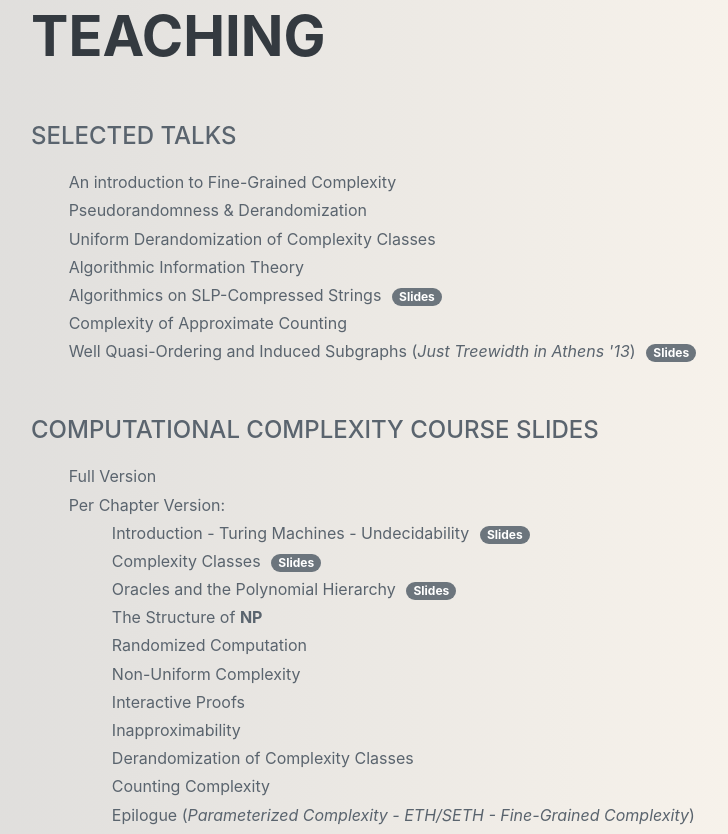
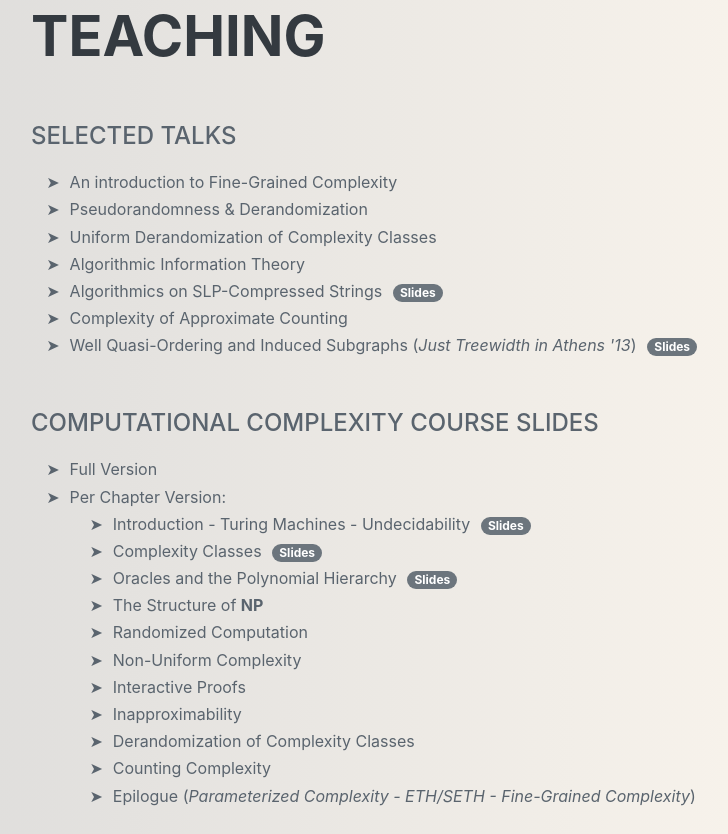
Before and after one commit to pseudorandomized/pseudorandomized.github.io, a plain HTML site: page index.html in a window 1280 px wide. Shown: the part 846-1680 px from the top of the page, without its empty margins (289-1017 px from the left). Drawn offline with nearby package versions, Linux system fonts and the light colour scheme; a web font is replaced by a local one.

Commit message:
arrow fix

```diff
--- a/css/resume.css
+++ b/css/resume.css
@@ -246,7 +246,6 @@ a:hover, a:focus, a:active {
 }
 
 .list-arrows li:before {
-  font-family: 'FontAwesome';
-  content: "\f0da";
+  content: "\27A4";
   margin: 0 10px 0 -28px;
 }
```
